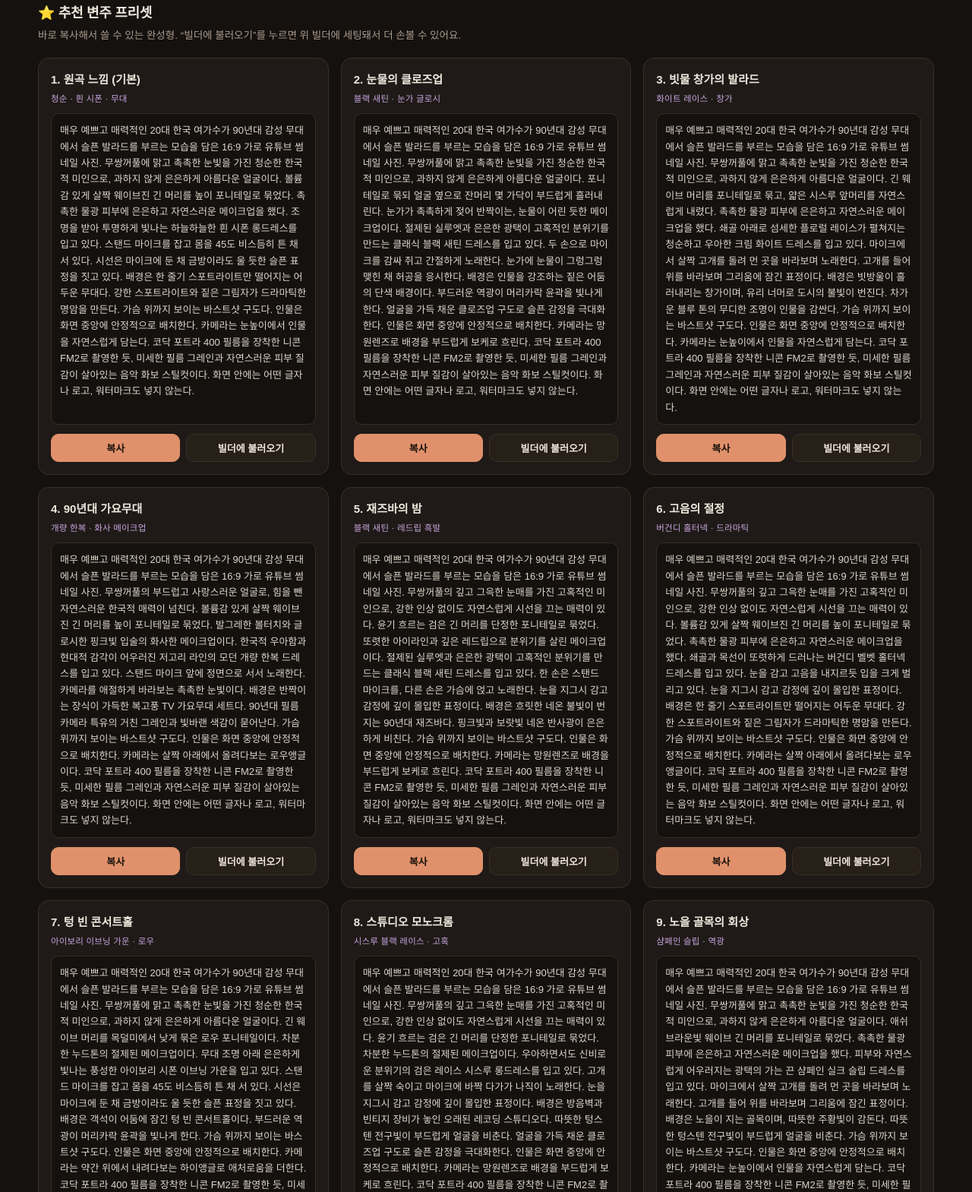
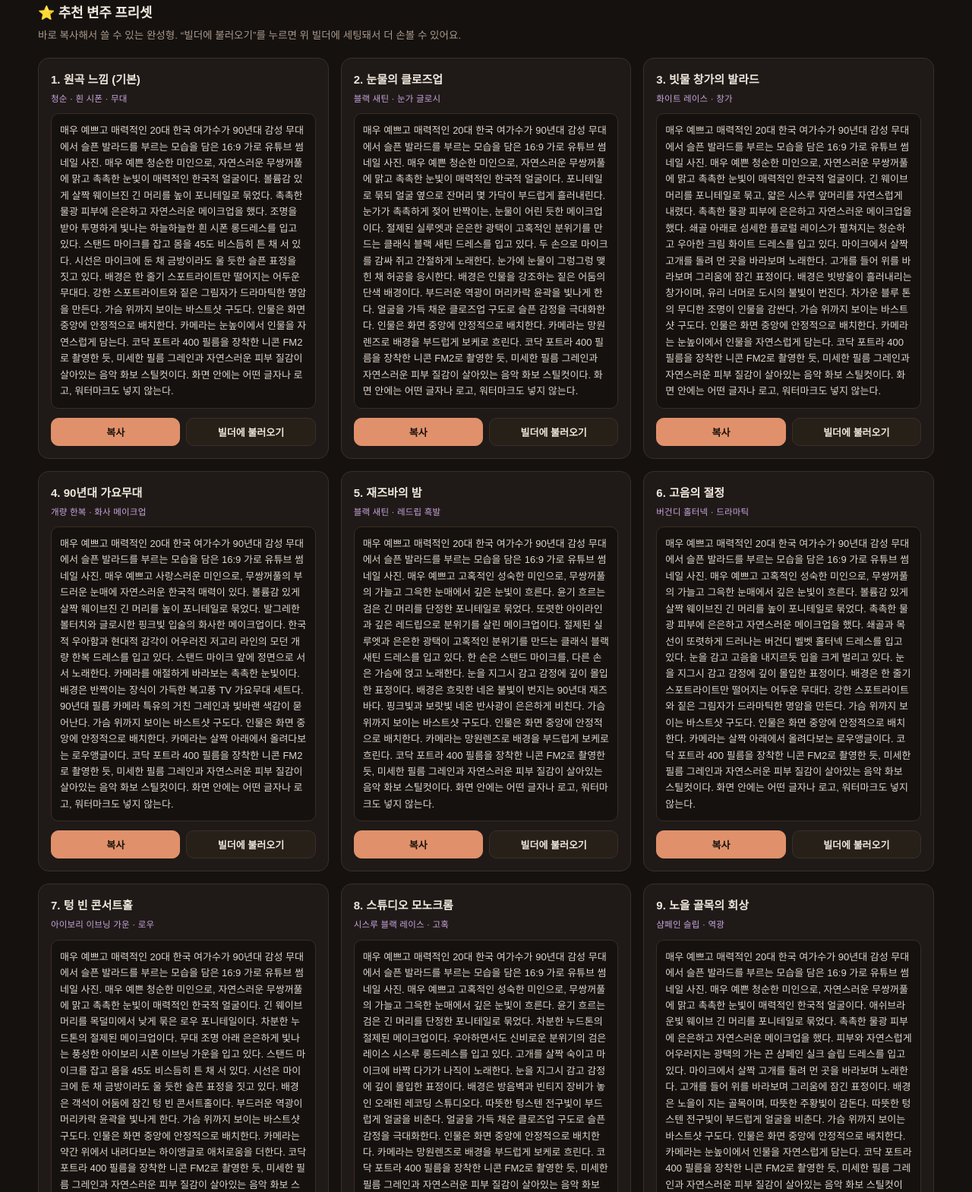
Before and after one commit to KIMYOUNGIL21/thumbnail-prompt-builder, a plain HTML site: page index.html in a window 1280 px wide. Shown: the part 1231-2800 px from the top of the page at 76% size. Drawn offline with Linux system fonts and the light colour scheme.

Commit message:
ballad face axis: 예쁨 앵커 먼저, 무쌍꺼풀은 디테일로

```diff
--- a/index.html
+++ b/index.html
@@ -164,9 +164,9 @@ const TABS = {
         {label:"오른쪽", text:"인물은 화면 오른쪽에 치우쳐 배치하고, 왼쪽에는 배경 여백을 넉넉히 남긴다."},
       ]},
       face:{ name:"얼굴 비주얼상", opts:[
-        {label:"청순한 미인상", text:"무쌍꺼풀에 맑고 촉촉한 눈빛을 가진 청순한 한국적 미인으로, 과하지 않게 은은하게 아름다운 얼굴이다."},
-        {label:"고혹적·성숙한 미인", text:"무쌍꺼풀의 깊고 그윽한 눈매를 가진 고혹적인 미인으로, 강한 인상 없이도 자연스럽게 시선을 끄는 매력이 있다."},
-        {label:"러블리·사랑스러운", text:"무쌍꺼풀의 부드럽고 사랑스러운 얼굴로, 힘을 뺀 자연스러운 한국적 매력이 넘친다."},
+        {label:"청순한 미인상", text:"매우 예쁜 청순한 미인으로, 자연스러운 무쌍꺼풀에 맑고 촉촉한 눈빛이 매력적인 한국적 얼굴이다."},
+        {label:"고혹적·성숙한 미인", text:"매우 예쁘고 고혹적인 성숙한 미인으로, 무쌍꺼풀의 가늘고 그윽한 눈매에서 깊은 눈빛이 흐른다."},
+        {label:"러블리·사랑스러운", text:"매우 예쁘고 사랑스러운 미인으로, 무쌍꺼풀의 부드러운 눈매에 자연스러운 한국적 매력이 있다."},
       ]},
       hair:{ name:"헤어 (포니테일)", opts:[
         {label:"볼륨 웨이브 포니테일", text:"볼륨감 있게 살짝 웨이브진 긴 머리를 높이 포니테일로 묶었다."},
```
